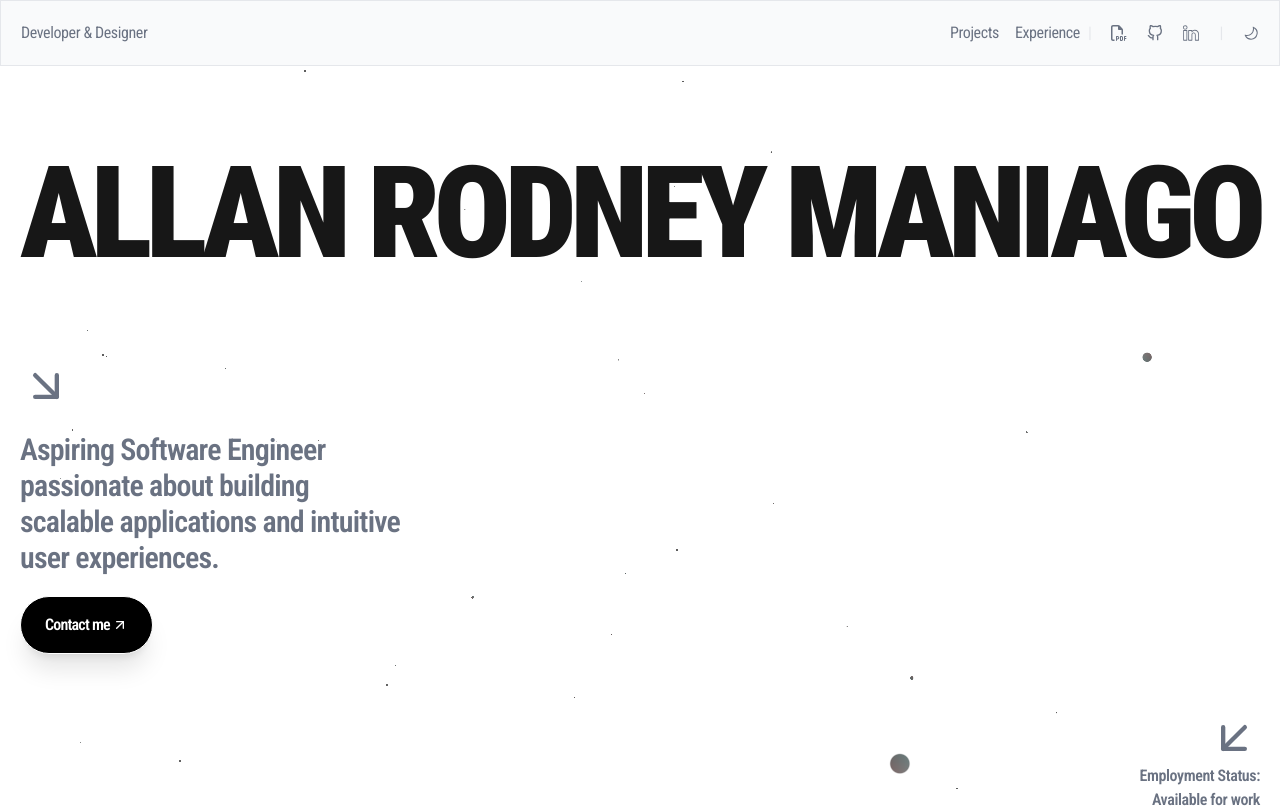
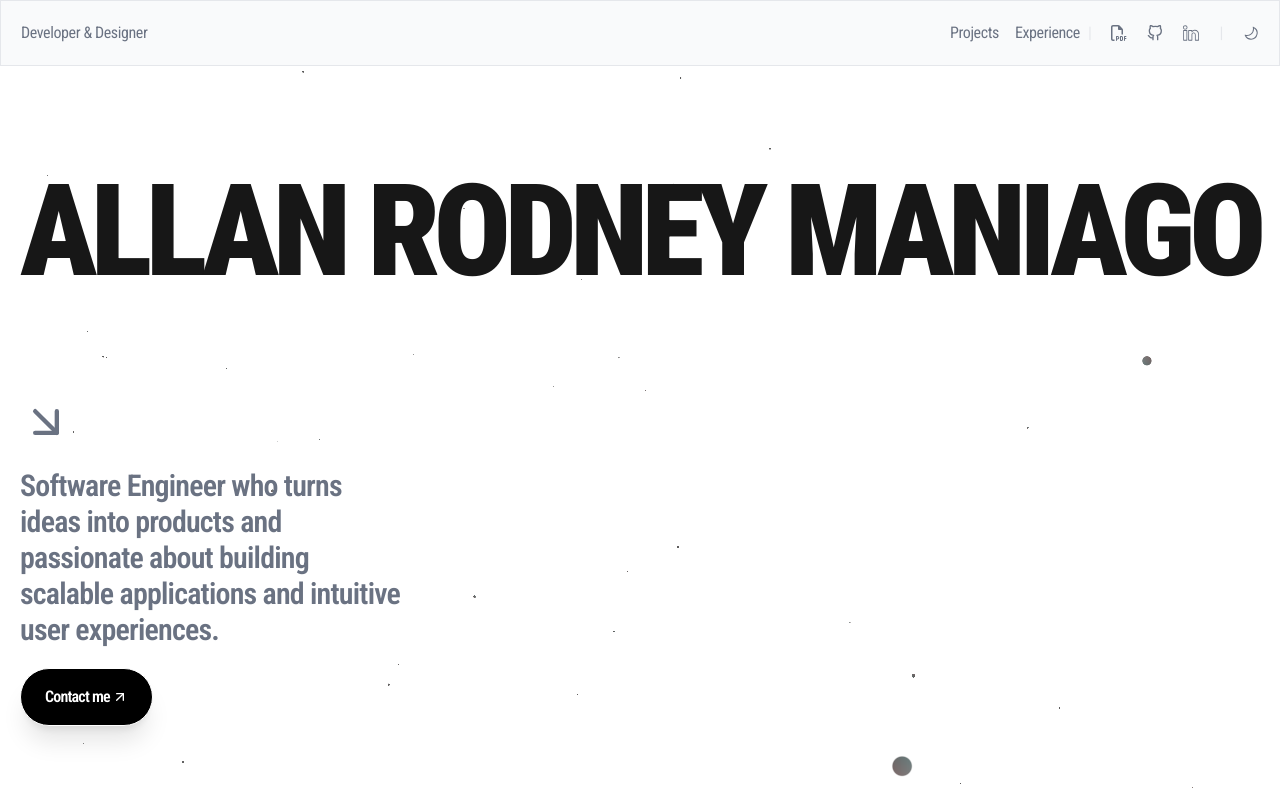
Before and after one commit to allanrodneyyy/Personal-Portfolio, a React (Vite) app: page / in a window 1280 px wide. Shown: the top 808 px of the page. Built offline with nearby package versions, Linux system fonts and the light colour scheme.

Commit message:
Changed text in subheader

```diff
--- a/src/components/Subheader.jsx
+++ b/src/components/Subheader.jsx
@@ -49,7 +49,8 @@ export function Subheader() {
             sm:hidden
             block"
           >
-            Aspiring software engineer
+            Software Engineer &nbsp;
+            turning ideas into products
           </h1>
         </div>
         <div className=' flex flex-col gap-5 text-gray-500 font-semibold tracking-tighter'>
@@ -58,10 +59,10 @@ export function Subheader() {
           </div>
           <div className=''>
             <p className='hidden sm:flex md:w-sm text-base w-3/4 sm:text-3xl '>
-              Aspiring Software Engineer passionate about building scalable applications and intuitive user experiences.
+              Software Engineer who turns ideas into products and passionate about building scalable applications and intuitive user experiences.
             </p>
             <p className='flex sm:hidden md:w-sm text-base w-3/4 sm:text-2xl'>
-              that is passionate about building scalable applications and intuitive user experiences.
+              and is passionate about building scalable applications and intuitive user experiences.
             </p>
 
           </div>
```
